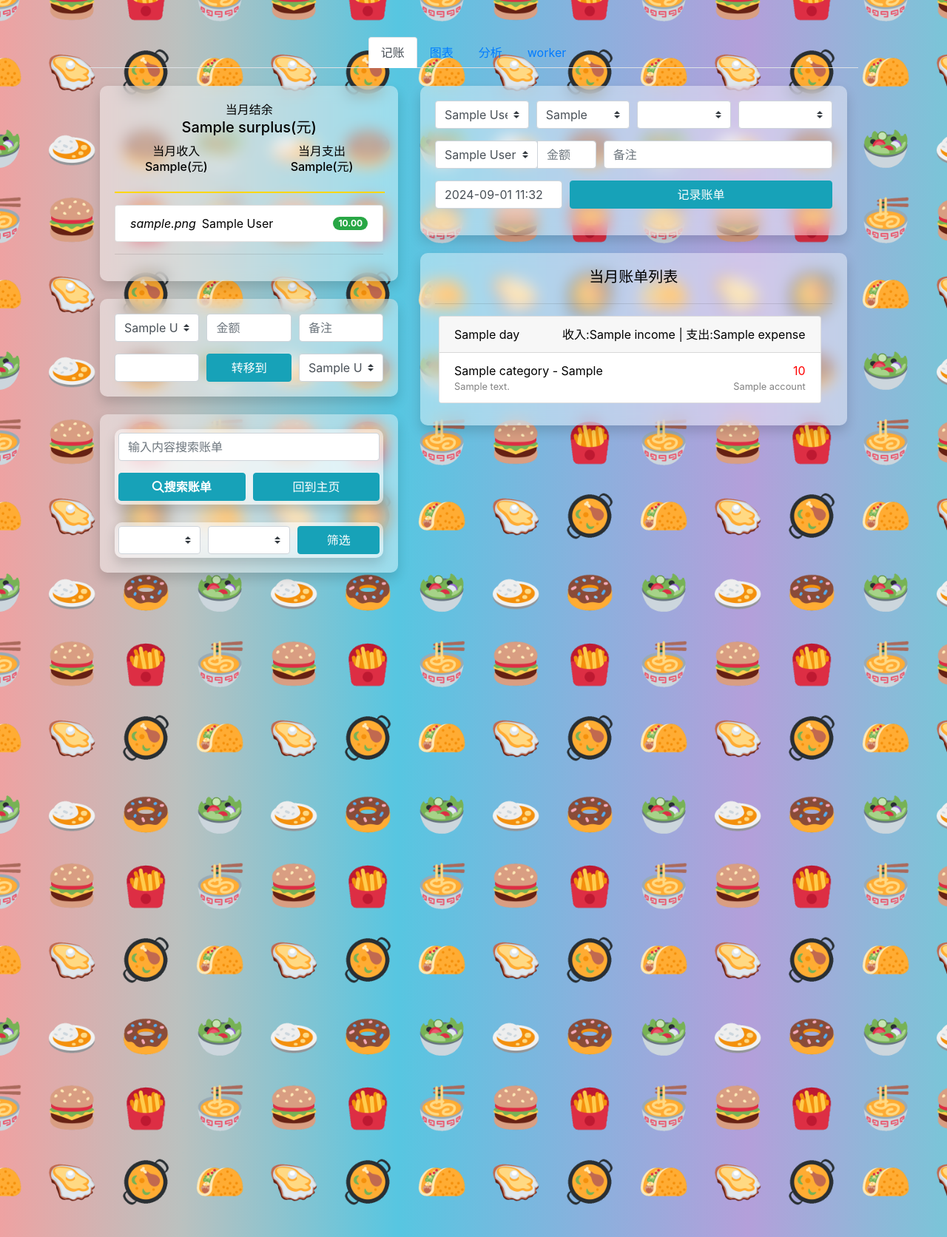
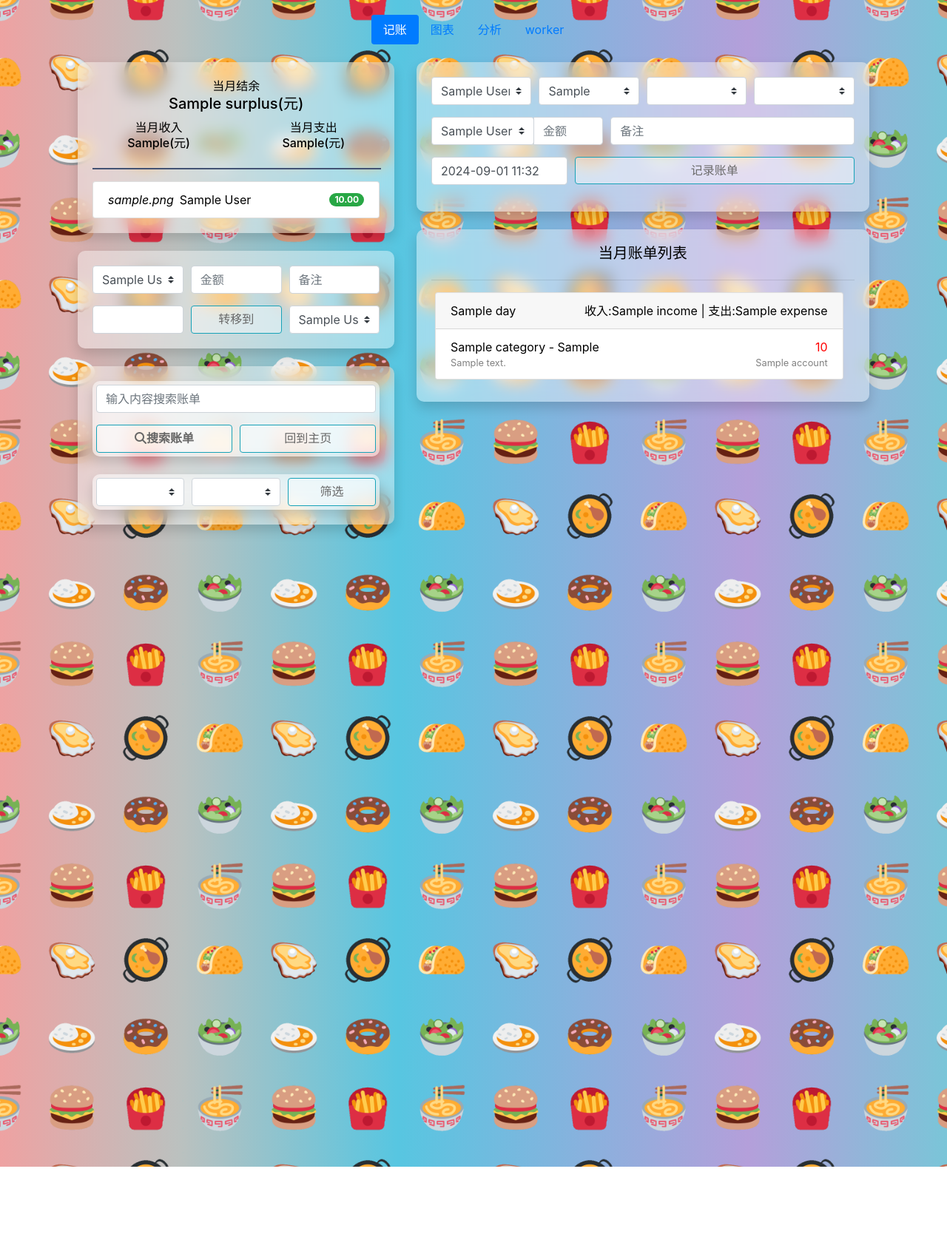
Before and after one commit to RaphaelNY/FFinancialSystem-Docker, a Django app: template templates/accounting/index.html in a window 1280 px wide. Shown: the whole page at 74% size. After the commit the page ends 1577 px from the top, so only its background shows below. Run offline with Django 3.2, Linux system fonts and the light colour scheme; a user stored in the database is signed in; tables that the repository leaves empty hold one stand-in row (values such as "Sample post"); the template is opened without the code that fills it: values that come from a table or form of the project are taken from there, most other values are stand-ins (such as "Sample title", 1, 10 or a date in 2020); lists and menus that the app fills with data are empty; some libraries are stand-ins or nearby versions.

Commit message:
更改记录账单的样式

```diff
--- a/static/css/accounting.css
+++ b/static/css/accounting.css
@@ -1,5 +1,9 @@
 #top-container {
-  padding: 50px;
+    padding: 20px;
+}
+
+.nav-forms {
+
 }
 
 body {
@@ -218,7 +222,7 @@ body::before {
     box-shadow: 0 4px 10px rgba(0, 0, 0, 0.1); /* 轻微阴影 */
     will-change: transform; /* 优化渲染 */
     backface-visibility: hidden; /* 处理模糊问题 */
-    max-height: 450px;
+    max-height: 500px;
 }
 
 #home .left-card-3-1,
@@ -272,3 +276,136 @@ body::before {
 ::-webkit-scrollbar-thumb:hover {
     background: #555; /* 滑块 hover 颜色 */
 }
+
+.btn-left-2-1,
+.btn-left-3-1-1,
+.btn-left-3-1-2,
+.btn-left-3-2 {
+    background: rgba(255, 255, 255, 0.4); /* 白色背景，带有透明度 */
+    color: #676767;
+    display: inline-block;
+    position: relative;
+    z-index: 1;
+    overflow: hidden;
+    text-decoration: none;
+    font-family: sans-serif;
+    transition: 2s;
+}
+
+.btn-left-2-1:before,.btn-left-2-1:after,
+.btn-left-3-1-1:before,.btn-left-3-1-1:after,
+.btn-left-3-1-2:before,.btn-left-3-1-2:after,
+.btn-left-3-2:before,.btn-left-3-2:after {
+    content: "";
+    position: absolute;
+    top: -1.5em;
+    z-index: -1;
+    width: 200%;
+    aspect-ratio: 1;
+    border: none;
+    border-radius: 40%;
+    background-color: rgba(74, 74, 243, 0.25);
+    transition: 2s;
+}
+
+.btn-left-2-1:before,
+.btn-left-3-1-1:before,
+.btn-left-3-1-2:before,
+.btn-left-3-2:before {
+    left: -70%;
+    transform: translate3d(0, 5em, 0) rotate(-340deg);
+}
+
+.btn-left-2-1:after,
+.btn-left-3-1-1:after,
+.btn-left-3-1-2:after,
+.btn-left-3-2:after {
+    right: -70%;
+    transform: translate3d(0, 5em, 0) rotate(390deg);
+}
+
+.btn-left-2-1:hover,.btn-left-2-1:focus,
+.btn-left-3-1-1:hover,.btn-left-3-1-1:focus,
+.btn-left-3-1-2:hover,.btn-left-3-1-2:focus,
+.btn-left-3-2:hover,.btn-left-3-2:focus {
+    color: white;
+}
+
+.btn-left-2-1:hover:before,.btn-left-2-1:hover:after,.btn-left-2-1:focus:before,.btn-left-2-1:focus:after,
+.btn-left-3-1-1:hover:before,.btn-left-3-1-1:hover:after,.btn-left-3-1-1:focus:before,.btn-left-3-1-1:focus:after,
+.btn-left-3-1-2:hover:before,.btn-left-3-1-2:hover:after,.btn-left-3-1-2:focus:before,.btn-left-3-1-2:focus:after,
+.btn-left-3-2:hover:before,.btn-left-3-2:hover:after,.btn-left-3-2:focus:before,.btn-left-3-2:focus:after {
+    transform: none;
+    background-color: rgba(74, 74, 243, 0.25);
+}
+
+.btn-left-2-1:before, .btn-left-2-1:after,
+.btn-left-3-1-1:before, .btn-left-3-1-1:after,
+.btn-left-3-1-2:before, .btn-left-3-1-2:after,
+.btn-left-3-2:before, .btn-left-3-2:after {
+    transform: translate3d(0, 5em, 0) rotate(-340deg); /* 确保恢复到初始状态 */
+}
+
+.btn-right-4-1 {
+    background: rgba(255, 255, 255, 0.4); /* 按钮背景色 */
+    color: #6c6b6b; /* 按钮文字颜色 */
+    display: inline-block;
+    position: relative;
+    z-index: 1;
+    overflow: hidden;
+    text-decoration: none;
+    font-family: sans-serif;
+    transition: color 0.3s ease-in-out; /* 文字颜色渐变 */
+    padding: 0px 10px; /* 按钮的内边距 */
+    cursor: pointer; /* 鼠标悬停时显示手形光标 */
+    height: 37px; /* 固定按钮宽度 */
+
+}
+
+.btn-right-4-1:hover {
+    background-color: rgba(11, 11, 250, 0.5);
+    color: #ffffff; /* 按钮文字颜色 */
+    display: inline-block;
+    position: relative;
+    z-index: 1;
+    overflow: hidden;
+    text-decoration: none;
+    font-family: sans-serif;
+    transition: color 0.3s ease-in-out; /* 文字颜色渐变 */
+    padding: 0px 10px; /* 按钮的内边距 */
+    cursor: pointer; /* 鼠标悬停时显示手形光标 */
+}
+
+.btn-right-4-1::after {
+    content: "";
+    position: absolute;
+    bottom: 6px; /* 直线距离按钮底部的距离，调整此值可移动直线 */
+    left: 0; /* 直线初始位置在按钮的左侧 */
+    width: 100%; /* 直线的宽度覆盖整个按钮 */
+    height: 3px; /* 直线的厚度 */
+    background-color: #676767; /* 直线的颜色 */
+    transform: translateX(-100%); /* 初始状态下将直线隐藏在左侧 */
+    transition: transform 0.5s ease-out, opacity 0.5s ease-out; /* 设置移动和透明度动画 */
+    opacity: 0; /* 初始状态下隐藏直线 */
+}
+
+.btn-right-4-1:hover::after {
+    transform: translateX(0); /* 鼠标悬停时从左向右移动直线 */
+    opacity: 1; /* 悬浮时显示直线 */
+}
+
+.btn-image {
+    position: absolute;
+    bottom: 50%; /* 将图片定位在按钮的中间垂直方向 */
+    left: 0; /* 图片初始位置在按钮的左侧 */
+    transform: translateY(50%) translateX(-100%); /* 初始状态下将图片隐藏在左侧 */
+    transition: transform 0.5s ease-out; /* 设置图片移动的动画 */
+    width: 20px; /* 调整图片大小 */
+    height: auto; /* 保持图片的宽高比 */
+    opacity: 0; /* 初始状态下隐藏图片 */
+}
+
+.btn-right-4-1:hover .btn-image {
+    transform: translateY(50%) translateX(1750%); /* 鼠标悬停时将图片移动到右侧 */
+    opacity: 1; /* 悬停时显示图片 */
+}
--- a/templates/accounting/index.html
+++ b/templates/accounting/index.html
@@ -19,18 +19,18 @@
 <body>
     {% if user.is_authenticated %}
     <div class="container" id="top-container">
-        <ul class="nav nav-tabs justify-content-center" role="tablist">
+        <ul class="nav nav-pills justify-content-center" role="tablist">
             <li class="nav-item">
-                <a class="nav-link active" data-toggle="tab" href="#home" id="home-nav">记账</a>
+                <a class="nav-link active nav-forms" data-toggle="tab" href="#home" id="home-nav">记账</a>
             </li>
             <li class="nav-item">
-                <a class="nav-link" data-toggle="tab" href="#charts">图表</a>
+                <a class="nav-link nav-forms" data-toggle="tab" href="#charts">图表</a>
             </li>
             <li class="nav-item">
-                <a class="nav-link" data-toggle="tab" href="#info" id="info-nav">分析</a>
+                <a class="nav-link nav-forms" data-toggle="tab" href="#info" id="info-nav">分析</a>
             </li>
             <li class="nav-item">
-                <a class="nav-link" data-toggle="tab" href="#worker" id="worker-nav">worker</a>
+                <a class="nav-link nav-forms" data-toggle="tab" href="#worker" id="worker-nav">worker</a>
             </li>
         </ul>
 
@@ -55,7 +55,7 @@
                                     <h6 id="month-expense">{{ current_month_expense }}(元)</h6>
                                 </div>
                             </div>
-                            <hr width="100%" style="border:1px solid #FFD700;"/>
+                            <hr width="100%" style="border:1px solid #425273;"/>
                             <div id="account-overview" align="center">
                                 <ul class="list-group">
                                     {% for account in accounts %}
@@ -69,7 +69,6 @@
                                     {% endfor %}
                                 </ul>
                             </div>
-                            <hr width="100%" />
                         </div>
                         <br>
                         <div class="card border-0 shadow left-card-2" id="left-card-2">
@@ -95,7 +94,7 @@
                                         <input id="transfer-time-occurrence" name="time_of_occurrence" type="text" class="form-control">
                                     </div>
                                     <div class="col-md-4">
-                                        <button type="submit" class="btn btn-info btn-block">转移到</button>
+                                        <button type="submit" class="btn btn-info btn-block btn-left-2-1">转移到</button>
                                     </div>
                                     <div class="col-md-4">
                                         <select class="custom-select" id="to-account-list" name="to_account">
@@ -117,12 +116,12 @@
                                         </div>
                                         <div class="form-row">
                                             <div class="col-md-6">
-                                                <button class="btn btn-block btn-info my-2 my-sm-0" id="search-record" type="submit">
-                                                    <i class="fa fa-search" aria-hidden="true">搜索账单</i>
+                                                <button class="btn btn-block btn-info my-2 my-sm-0 btn-left-3-1-1" id="search-record" type="submit">
+                                                    <i class="fa fa-search " aria-hidden="true">搜索账单</i>
                                                 </button>
                                             </div>
                                             <div class="col-md-6">
-                                                <a class="btn btn-block btn-info my-2 my-sm-0" href="/accounting">回到主页</a>
+                                                <a class="btn btn-block btn-info my-2 my-sm-0 btn-left-3-1-2" href="/accounting">回到主页</a>
                                             </div>
                                         </div>
                                 </div>
@@ -138,7 +137,7 @@
                                             </select>
                                         </div>
                                         <div class="col-md-4">
-                                            <button id="show-custom-record" class="btn btn-info btn-block" type="submit">筛选</button>
+                                            <button id="show-custom-record" class="btn btn-info btn-block btn-left-3-2" type="submit">筛选</button>
                                         </div>
                                     </div>
                                 </div>
@@ -195,7 +194,7 @@
                                     <input id="time-occurrence" name="time_of_occurrence" type="text" class="form-control">
                                 </div>
                                 <div class="col-md-8 mb-3">
-                                    <button type="submit" class="btn btn-info btn-block">记录账单</button>
+                                    <button type="submit" class="btn btn-info btn-block btn-right-4-1">记录账单<img src="/static/img/hand.png" alt="Hand" class="btn-image"></button>
                                 </div>
                             </div>
                         </form>
```
